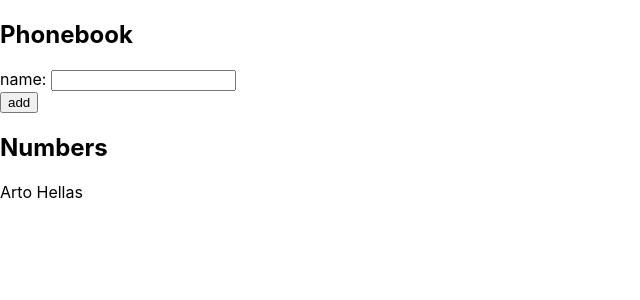
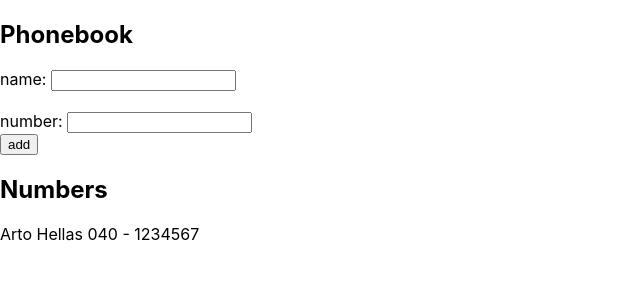
Before and after one commit to aishacodes/fullstackopen-ex, a React (Create React App) app in the folder part2/phonebook/: page / in a window 1280 px wide. Shown: the top 300 px of the page, without its empty margins (0-640 px from the left). Built offline with nearby package versions, Linux system fonts and the light colour scheme.

Commit message:
ex-2.8 - step 3

```diff
--- a/part2/phonebook/src/App.js
+++ b/part2/phonebook/src/App.js
@@ -1,8 +1,11 @@
 import React, { useState } from "react";
 
 const App = () => {
-  const [persons, setPersons] = useState([{ name: "Arto Hellas" }]);
+  const [persons, setPersons] = useState([
+    { name: "Arto Hellas", phoneNumber: "040 - 1234567" },
+  ]);
   const [newName, setNewName] = useState("");
+  const [newNumber, setNewNumber] = useState("");
 
   const AddName = (event) => {
     event.preventDefault();
@@ -17,8 +20,12 @@
       setNewName("");
       return;
     }
-    setPersons([...persons, { name: newName.trim() }]);
+    setPersons([
+      ...persons,
+      { name: newName.trim(), phoneNumber: newNumber.trim() },
+    ]);
     setNewName("");
+    setNewNumber("");
   };
 
   return (
@@ -28,6 +35,14 @@
         <div>
           name:{" "}
           <input value={newName} onChange={(e) => setNewName(e.target.value)} />
+        </div>{" "}
+        <br />
+        <div>
+          number:{" "}
+          <input
+            value={newNumber}
+            onChange={(e) => setNewNumber(e.target.value)}
+          />
         </div>
         <div>
           <button type="submit">add</button>
@@ -35,7 +50,9 @@
       </form>
       <h2>Numbers</h2>
       {persons.map((person) => (
-        <p key={person.name}>{person.name}</p>
+        <p key={person.name}>
+          {person.name} {person.phoneNumber}
+        </p>
       ))}{" "}
     </div>
   );
```
Also changed, not shown: 1 other file (tests, documents, lock files or other folders).
